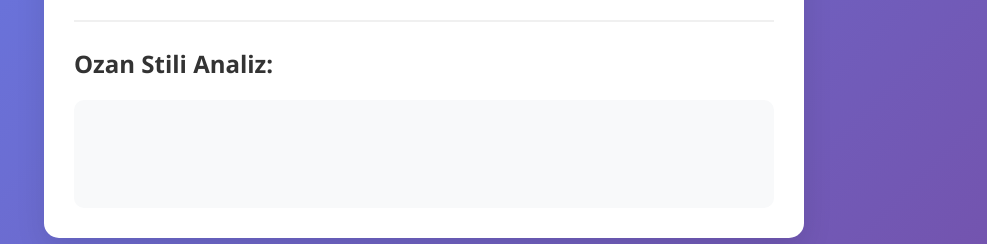
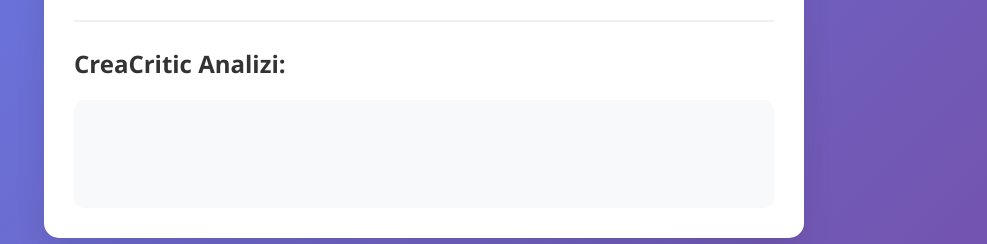
Before and after one commit to tordaht/CreatCritic-alpha, a Flask app: template web_interface/templates/result.html in a window 1280 px wide. Shown: the part 267-511 px from the top of the page, without its empty margins (216-1203 px from the left). Run offline with Flask 3, Linux system fonts and the light colour scheme; the template is opened without the code that fills it, so the values that code supplies are empty.

Commit message:
Ozan tamamen kaldırıldı - Sadece CreaCritic analizi

```diff
--- a/web_interface/app.py
+++ b/web_interface/app.py
@@ -54,13 +54,12 @@
 
         # Create prompt
         prompt = f"""
-        Ozan karakter profiline dayalı tasarım eleştirisi yap:
+        CreaCritic tasarım analizi yap:
 
         Brief: {brief_info}
         Tasarımcı Açıklaması: {design_statement}
 
-        Bu görseli analiz et ve Ozan stili eleştiri yap. Ozan bir tasarım eleştirmenidir, tasarımcı değil.
-        Eleştiride şunlara odaklan:
+        Bu görseli analiz et ve detaylı eleştiri yap. Eleştiride şunlara odaklan:
         - Okunabilirlik ve netlik
         - Marka kimliği uygunluğu
         - Estetik değerler
@@ -68,7 +67,7 @@
         - Piyasa standartları
         - İyileştirme önerileri
 
-        Ozan'ın tarzında, detaylı ve yapıcı bir eleştiri sun.
+        Detaylı ve yapıcı bir eleştiri sun.
         """
 
         # Generate response
--- a/web_interface/templates/result.html
+++ b/web_interface/templates/result.html
@@ -129,7 +129,7 @@
             </div>
 
             <div class="analysis-result">
-                <h3>Ozan Stili Analiz:</h3>
+                <h3>CreaCritic Analizi:</h3>
                 <div class="analysis-text">
                     {{ analysis | safe }}
                 </div>
```
